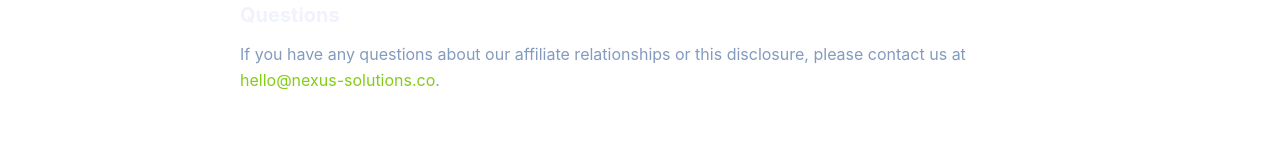
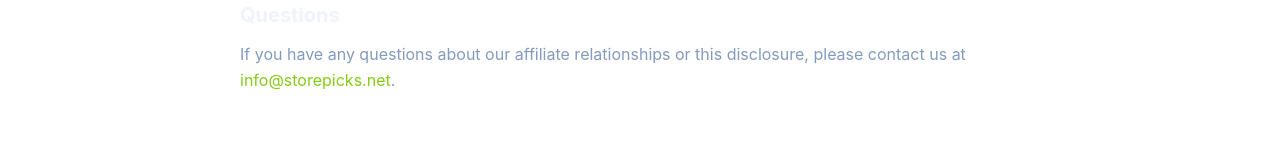
Before and after one commit to edi-picks-network/storepicks-hub, a Next.js app: page /disclosure in a window 1280 px wide. Shown: the part 1007-1167 px from the top of the page. Built offline with nearby package versions, Linux system fonts and the light colour scheme.

Commit message:
fix: use info@storepicks.net email in disclosure page

```diff
--- a/app/disclosure/page.tsx
+++ b/app/disclosure/page.tsx
@@ -77,8 +77,8 @@ export default function DisclosurePage() {
             <p>
               If you have any questions about our affiliate relationships or this
               disclosure, please contact us at{" "}
-              <a href="mailto:hello@nexus-solutions.co" className="text-[#84CC16] hover:underline">
-                hello@nexus-solutions.co
+              <a href="mailto:info@storepicks.net" className="text-[#84CC16] hover:underline">
+                info@storepicks.net
               </a>
               .
             </p>
```
